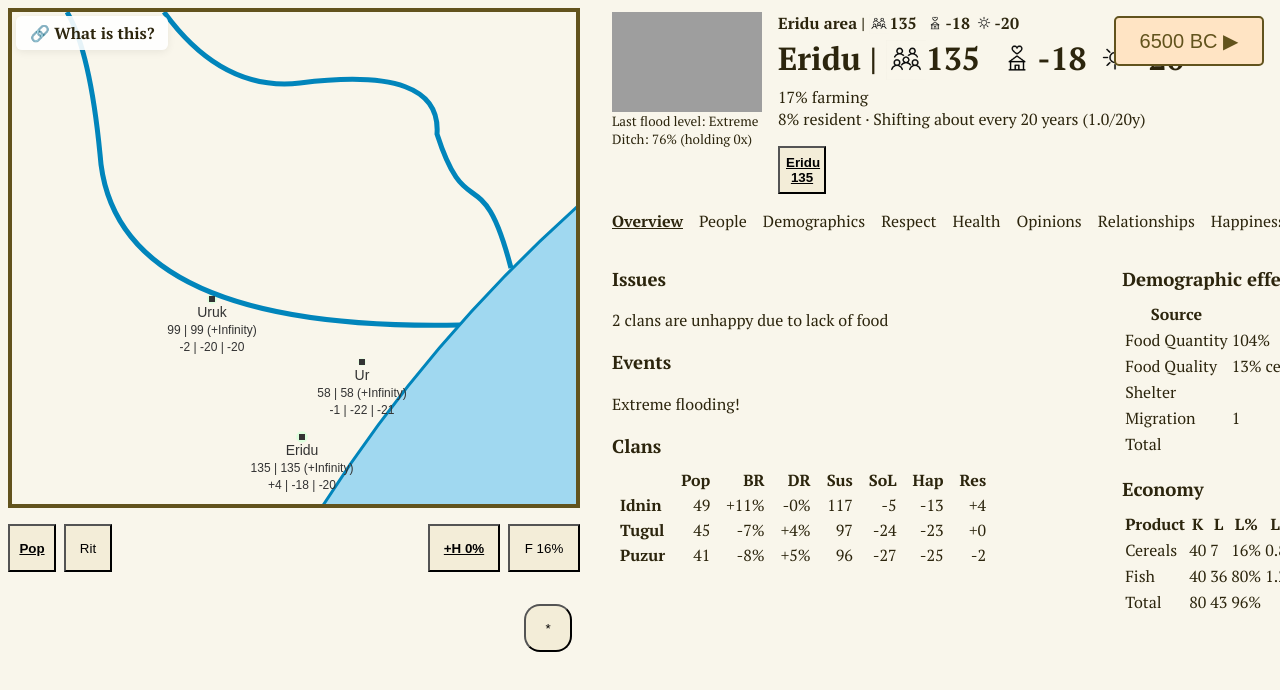
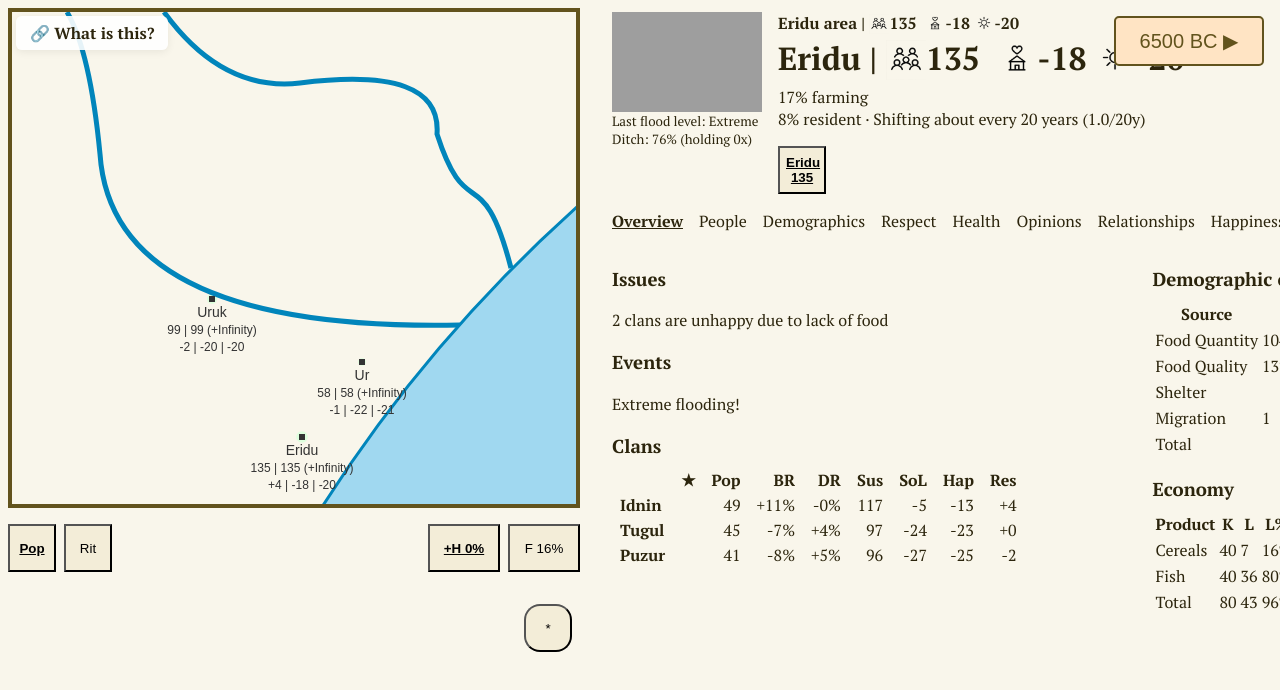
Before and after one commit to dmandelin/world2, a SvelteKit app: page / in a window 1280 px wide. Shown: the top 690 px of the page. Built offline with nearby package versions, Linux system fonts and the light colour scheme; grey boxes are pictures that could not be loaded.

Commit message:
Show migration status in the overview table.

```diff
--- a/src/components/TableView.svelte
+++ b/src/components/TableView.svelte
@@ -9,8 +9,14 @@
         column: TableColumn<ColumnData>
     ): string {
         const value = row.items[column.label];
-        const formatFn = column.formatFn ?? String;
-        return formatFn(value);
+        switch (column.formatFn) {
+            case 'imgsrc':
+                return value;
+            case undefined:
+                return String(value);
+            default:
+                return column.formatFn(value);
+        }
     }
 </script>
 
@@ -36,6 +42,16 @@
         font-weight: bold;
     }
 </style>
+
+{#snippet cellHTML(row: TableRow<any, any>, column: TableColumn<any>)}
+    {#if column.formatFn === 'imgsrc'}
+        {#if row.items[column.label]}
+            <img src={row.items[column.label]} alt="icon" width="16" height="16" />
+        {/if}
+    {:else}
+        {cellValue(row, column)}
+    {/if}
+{/snippet}
 
 <table>
     {#if !table.hideColumnHeaders}
@@ -64,20 +80,20 @@
                         onclick={() => column.onClickCell?.(row.data, column.data)}>
                         {#if column.tooltip}
                             <Tooltip>
-                                {cellValue(row, column)}
+                                {@render cellHTML(row, column)}
                                  <div slot="tooltip">
                                     {@render column.tooltip(row.data, column.data)}
                                  </div>
                             </Tooltip>
                         {:else if row.tooltip}
                             <Tooltip>
-                                {cellValue(row, column)}
+                                {@render cellHTML(row, column)}
                                  <div slot="tooltip">
                                     {@render row.tooltip(row.data, column.data)}
                                  </div>
                             </Tooltip>
                         {:else}
-                            {cellValue(row, column)}
+                                {@render cellHTML(row, column)}
                         {/if}
                     </td>
                 {/each}
--- a/src/components/overview/SettlementAgentsOverview.svelte
+++ b/src/components/overview/SettlementAgentsOverview.svelte
@@ -2,6 +2,7 @@
     import { signed, spct } from "../../model/lib/format";
     import type { PopulationChangeModifier } from "../../model/people/population";
     import type { ClanDTO, SettlementDTO } from "../dtos";
+    import MigrationPlan from "../MigrationPlan.svelte";
     import { selectClan } from "../state/uistate.svelte";
     import { TableBuilder } from "../tablebuilder";
     import TableView from "../TableView.svelte";
@@ -10,6 +11,12 @@
 
     function settlementClanTable(settlement: SettlementDTO) {
         return TableBuilder.fromNamedItems(settlement.clans, [
+            {
+                label: "★",
+                valueFn: c => migrationPlanValue(c),
+                formatFn: 'imgsrc',
+                tooltip: clanMigrationPlanTooltip,
+            },
             {
                 label: "Pop",
                 valueFn: c => c.population,
@@ -54,6 +61,16 @@
             selectClan(clan);
         })
         .table;
+    }
+
+    function migrationPlanValue(clan: ClanDTO): string {
+        if (clan.migrationPlan?.willMigrate) {
+            return "migrate-yes-256.png";
+        } else if (clan.migrationPlan?.wantToMove) {
+            return "migrate-want-256.png";
+        } else {
+            return "";
+        }
     }
 
     function clanPopChangeModifierTooltip(modifiers: readonly PopulationChangeModifier[]) {
@@ -105,6 +122,10 @@
     }
 </script>
 
+{#snippet clanMigrationPlanTooltip(clan: ClanDTO)}
+    <MigrationPlan plan={clan.migrationPlan} />
+{/snippet}
+
 {#snippet clanSustenanceTooltip(clan: ClanDTO)}
   <TableView table={clanSustenanceTooltipTable(clan)}></TableView>
 {/snippet}
--- a/src/components/tablebuilder.ts
+++ b/src/components/tablebuilder.ts
@@ -12,7 +12,7 @@ export interface Table<RowData extends Object, ColumnData extends Object> {
 export interface TableColumn<RowData extends Object, ColumnData extends Object> {
     label: string;
     data?: ColumnData;
-    formatFn?: (value: number) => string;
+    formatFn?: 'imgsrc' | ((value: number) => string);
     tooltip?: Snippet<[RowData, ColumnData]>;
 }
 
@@ -29,7 +29,7 @@ export interface TableRow<RowData extends Object, ColumnData extends Object> {
 export interface ColumnSpec<RowData extends Object, ColumnData extends Object> {
     label: string;
     valueFn: (row: RowData) => number|string;
-    formatFn?: (value: number) => string;
+    formatFn?: 'imgsrc' | ((value: number) => string);
     tooltip?: Snippet<[RowData, ColumnData]>;
     onClickCell?: (row: RowData, col: ColumnData) => void;
 }
```
Also changed, not shown: src/model/plans/backlog.md (+1 -0 lines).
